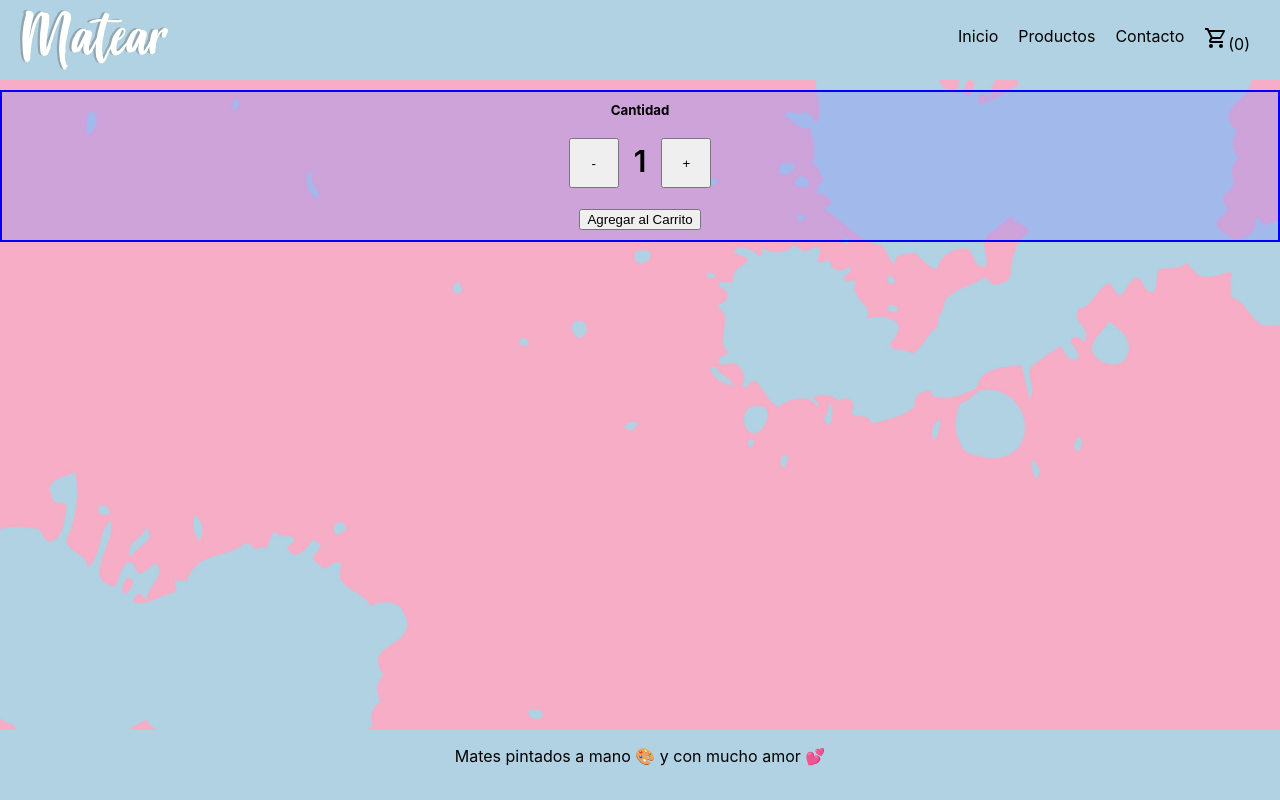
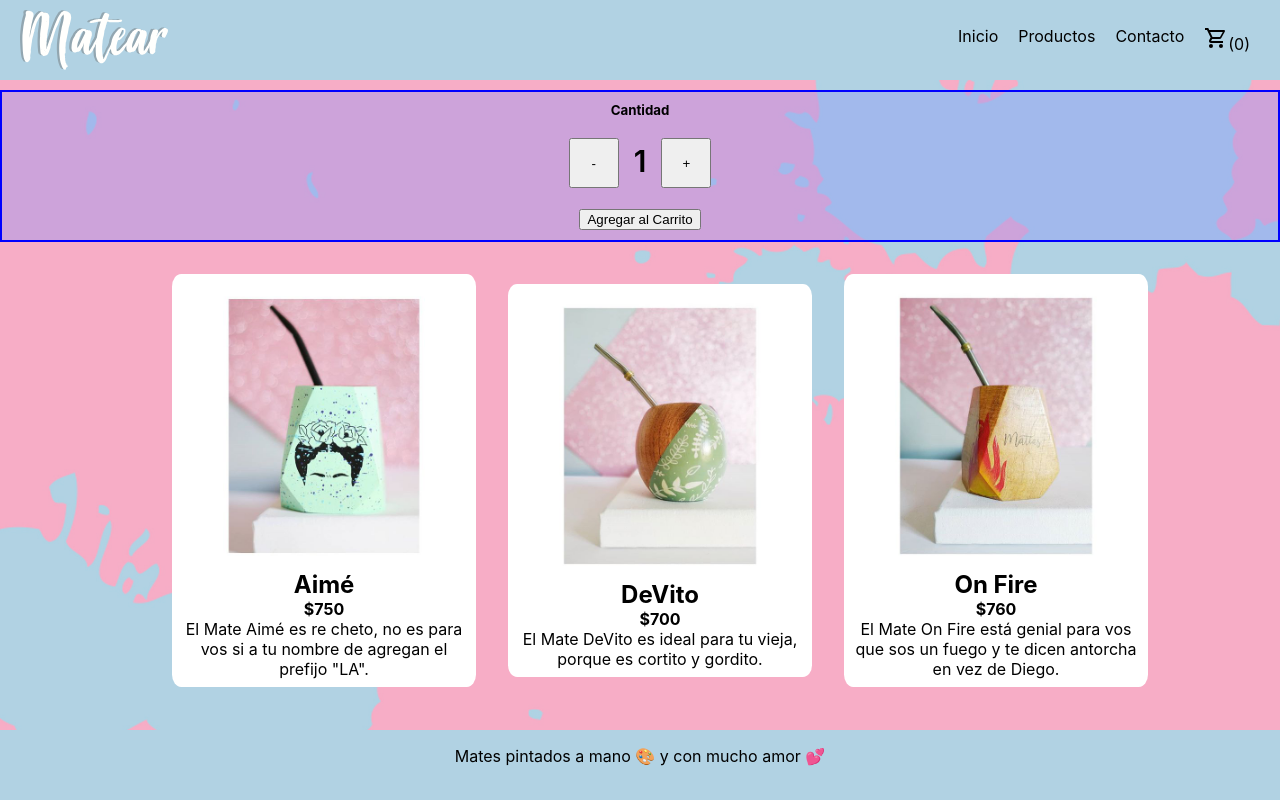
Before and after one commit to Cufavarela/Mate.ar, a React (Create React App) app: page / in a window 1280 px wide. Built offline with nearby package versions, Linux system fonts and the light colour scheme.

Commit message:
Agrego productos con estilo

```diff
--- a/src/components/Body/Body.js
+++ b/src/components/Body/Body.js
@@ -1,6 +1,7 @@
 import React from 'react';
 import './body.scss';
 import Contador from './contador/contador';
+import ProductList from './producto/ProductList';
 
 function Body ({onAdd}) {
 
@@ -13,9 +14,9 @@ function Body ({onAdd}) {
     const { initial, min, max } = valores;
 
 
-
     return <div className="body">
         <Contador initial={initial} max={max} min={min} onAdd={onAdd} />
+        <ProductList />
     </div>
 }
 
--- /dev/null
+++ b/src/components/Body/producto/Product.js
@@ -0,0 +1,23 @@
+import React from'react';
+import './productos.scss';
+
+function Product(props) {
+    return <div className="productContainer">
+        <ul className="productList">
+        {props.data.map(element =>
+                <li key={element.id}>
+                <div className="producto">
+                    <img className="productoImg" src={element.image} alt="producto"></img>
+                    <div className="productoName">
+                        <h4>{element.name}</h4>
+                    </div>
+                    <div className="precio">${element.price}</div>
+                    <div className="description">{element.description}</div>
+                </div>
+            </li>
+            )}
+        </ul>
+    </div>
+}
+
+export default Product;
--- /dev/null
+++ b/src/components/Body/producto/ProductList.js
@@ -0,0 +1,52 @@
+import React, {useEffect} from'react';
+import Product from './Product';
+import mate1 from '../../../images/aime.jpg';
+import mate2 from '../../../images/clau.jpg';
+import mate3 from '../../../images/matias.jpg';
+
+
+
+function ProductList() {
+
+    const data = [{
+        id: 'aaa',
+        name: 'Aimé',
+        image: mate1,
+        description: 'El Mate Aimé es re cheto, no es para vos si a tu nombre de agregan el prefijo "LA".',
+        stock: 5,
+        price: 750
+      },
+      {
+        id: 'aab',
+        name: 'DeVito',
+        image: mate2,
+        description: 'El Mate DeVito es ideal para tu vieja, porque es cortito y gordito.',
+        stock: 1,
+        price: 700
+      },
+      {
+        id: 'aac',
+        name: 'On Fire',
+        image: mate3,
+        description: 'El Mate On Fire está genial para vos que sos un fuego y te dicen antorcha en vez de Diego.',
+        stock: 8,
+        price: 760
+    }];
+
+
+    useEffect(() => {
+        const timer = setTimeout(() => {
+          console.log(data);
+        }, 2000);
+        return () => clearTimeout(timer);
+      }, []);
+
+
+    return <div>
+        <Product data={data} />
+    </div>
+
+
+}
+
+export default ProductList;
--- /dev/null
+++ b/src/components/Body/producto/productos.scss
@@ -0,0 +1,57 @@
+
+@import '../../../variables.scss';
+
+.productContainer {
+    .productList {
+        display: flex;
+        justify-content: center;
+        align-items: center;
+        flex-wrap: wrap;
+        list-style-type: none;
+
+        // .productList li {
+        //     flex: 0 1 34rem;
+        //     margin: 1rem;
+        //     height: 50rem;
+        //     list-style-type: none;
+        //     padding: 0;
+        //   }
+
+
+          .producto {
+            display: flex;
+            flex-direction: column;
+            justify-content: space-between;
+            margin: 1rem;
+            background-color: rgb(255, 255, 255);
+            padding: .5rem;
+            border-radius: 3%;
+            max-width: 18rem;
+            transition: ease .5s;
+            ;
+
+
+            &:hover {
+                transform: scale(1.02);
+            }
+          }
+
+          .productoImg {
+            max-width: 100%;
+            max-height: 18rem;
+          }
+
+          .productoName {
+            font-size: 1.5rem;
+            font-weight: bold;
+            h4 {
+                margin: 0;
+            }
+          }
+
+          .precio {
+            font-size: 1rem;
+            font-weight: bold;
+          }
+    }
+}
--- a/src/components/Footer/Footer.js
+++ b/src/components/Footer/Footer.js
@@ -4,7 +4,7 @@ import './footer.scss';
 function Footer () {
     return <div className="footer">
         <div className="bajada">
-            <p>Mates pintados a mano 🎨 y con mucho amor 💕</p>
+            <p>Mates pintados a mano <span aria-label="pinturita" role="img">🎨</span> y con mucho amor <span aria-label="pinturita" role="img">💕</span></p>
         </div>
     </div>
 }
--- a/src/components/Header/NavBar/Carticon/CartIcon.js
+++ b/src/components/Header/NavBar/Carticon/CartIcon.js
@@ -5,7 +5,7 @@ import './cart.scss';
 function CartIcon (props) {
 
     return <div>
-        <img src={cart}></img><div className="itemsInCart">({props.items})</div>
+        <img src={cart} alt="carrito-de-compras"></img><div className="itemsInCart">({props.items})</div>
     </div>
 }
 
```
